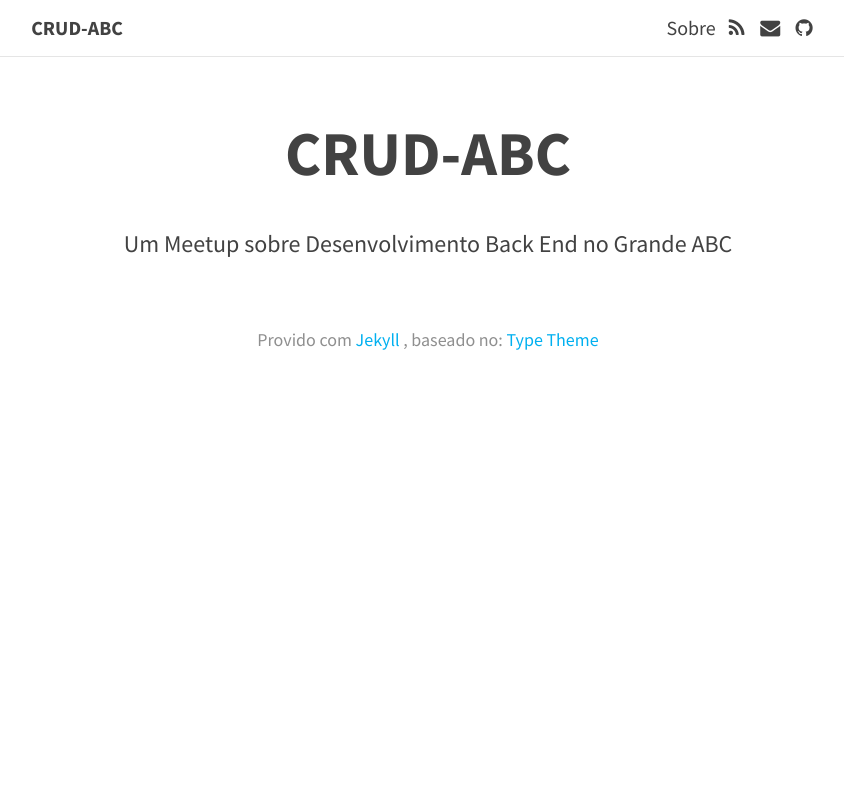
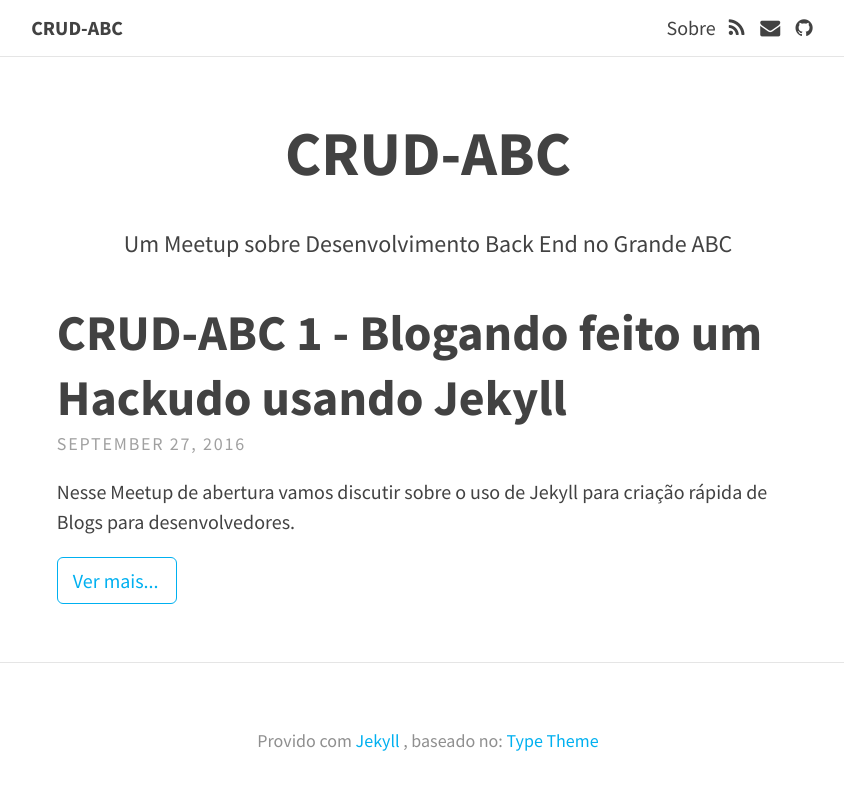
Before and after one commit to crud-abc/crud-abc.github.io, a Jekyll site: the page built from index.html, in a window 1280 px wide. Shown: the top 790 px of the page, without its empty margins (212-1056 px from the left). Built offline with Jekyll 4.4.1, drawn with Linux system fonts in a browser that asks for light colours; nearby versions of some CDN libraries; the list of posts is cut into pages by our own code.

Commit message:
Add first Meetup!

```diff
--- a/Gemfile
+++ b/Gemfile
@@ -2,3 +2,4 @@
 gem 'rouge'
 gem 'jekyll'
 gem 'jekyll-paginate'
+gem 'jekyll-compose', group: [:jekyll_plugins]
--- a/_config.yml
+++ b/_config.yml
@@ -1,6 +1,7 @@
 # SITE CONFIGURATION
 baseurl: "" # the subpath of your site, e.g. /blog/
 url: "https://crudabc.org" # the base hostname & protocol for your site
+permalink: /:title/
 
 # THEME-SPECIFIC CONFIGURATION
 theme_settings:
@@ -41,7 +42,7 @@
 
   # Scripts
   google_analytics: # Tracking ID, e.g. "UA-000000-01"
-  disqus_shortname:
+  disqus_shortname: crudabc
   katex: true # Enable if using math markup
 
   # Localization strings
--- /dev/null
+++ b/_posts/2016-09-27-crud-abc-1-blogando-feito-um-hackudo-usando-jekyll.md
@@ -0,0 +1,45 @@
+---
+layout: post
+title: CRUD-ABC 1 - Blogando feito um Hackudo usando Jekyll
+tag:
+  - jekyll
+  - meetups
+---
+
+Nesse Meetup de abertura vamos discutir sobre o uso de Jekyll para criação rápida de Blogs para desenvolvedores. <!--more-->
+
+Desde o que é Jekyll e como ele funciona até como hospedar no GitHub Pages e outras dicas especiais sobre o uso desse gerador estático.
+
+## Quem vai falar?
+
+William Oliveira: [@woliveiras](https://woliveiras.com.br)
+
+## Qual será o tema?
+
+Blogando feito um Hackudo usando Jekyll
+
+## Data e local
+
+Data: 08/10/2016
+
+Local: a definir
+
+## Como vai funcionar?
+
+A definir
+
+## Slides
+
+Assim que terminar a palestra, nós subimos os slides.
+
+Pera, meu!
+
+## Dúvidas, dicas, conselhos?
+
+Comenta aqui em baixo
+
+## Quer nos ajudar?
+
+Você pode entrar em contato conosco através da caixa de comentário abaixo ou enviando um email para: [contato.crudabc](mailto:contato.crudabc@gmail.com)
+
+Compartilhe esse post nas redes sociais, comente com seus amigos, fale sobre esse Meetup com seu papagaio, espalhe a palavra.
--- a/_sass/base/_global.scss
+++ b/_sass/base/_global.scss
@@ -36,7 +36,7 @@
   }
 }
 h1 {
-  font-size: 2em;
+  font-size: 1.3em;
 
     @media (min-width: $break-medium) {
       font-size: 2.5em;
--- a/_sass/base/_utility.scss
+++ b/_sass/base/_utility.scss
@@ -19,9 +19,10 @@
 .button {
   border-radius: 0.3em;
   border: 1px solid;
-  display: inline-block;
+  display: block;
   margin: 1em 0;
   padding: 0.5em 0.75em;
+  width: 6em;
 }
 a.button:hover {
   background: $link-color;
--- a/_sass/layouts/_index.scss
+++ b/_sass/layouts/_index.scss
@@ -32,7 +32,12 @@
 // Post listing
 .posts {
   .post-teaser {
-    @extend %padding-regular;
+    padding: 10px;
+
+    @media (min-width: 768px) {
+      padding: $padding-x-small $padding-x-small * 7;
+    }
+
     width: 100%;
     margin-bottom: 0;
     display: inline-block;
```
Also changed, not shown: Gemfile.lock.
